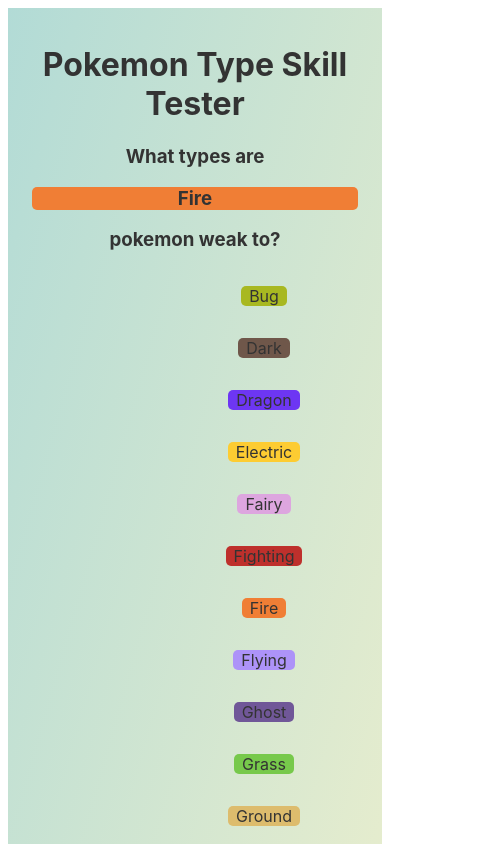
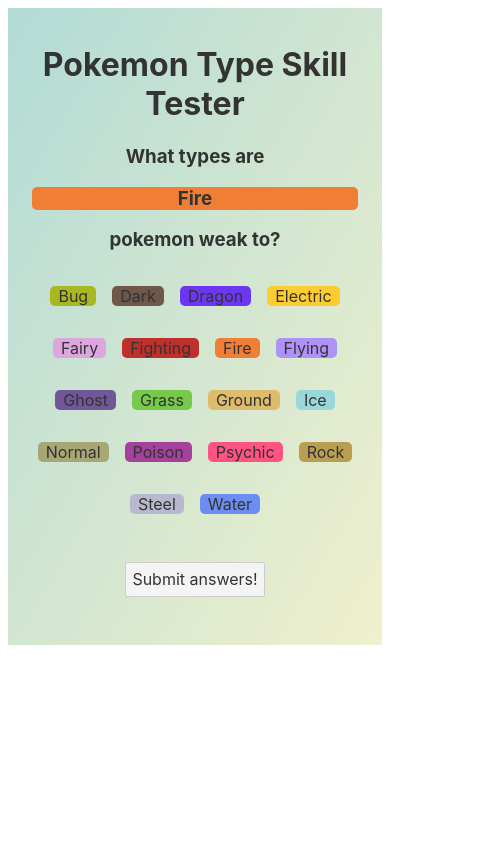
Before and after one commit to ATranimal/pokemon-type-skill-tester, a Svelte app: page / in a window 390 px wide. Shown: the top 844 px of the page, 504 px wide, since content can reach past the window. Built offline with nearby package versions, Linux system fonts and the light colour scheme.

Commit message:
Fixing for mobile

```diff
--- a/src/App.svelte
+++ b/src/App.svelte
@@ -70,6 +70,12 @@
   .active {
     border: 1px black solid;
   }
+
+  @media (max-width: 960px) {
+    .type-selector {
+      padding: 0px;
+    }
+  }
 </style>
 
 <main>
```
